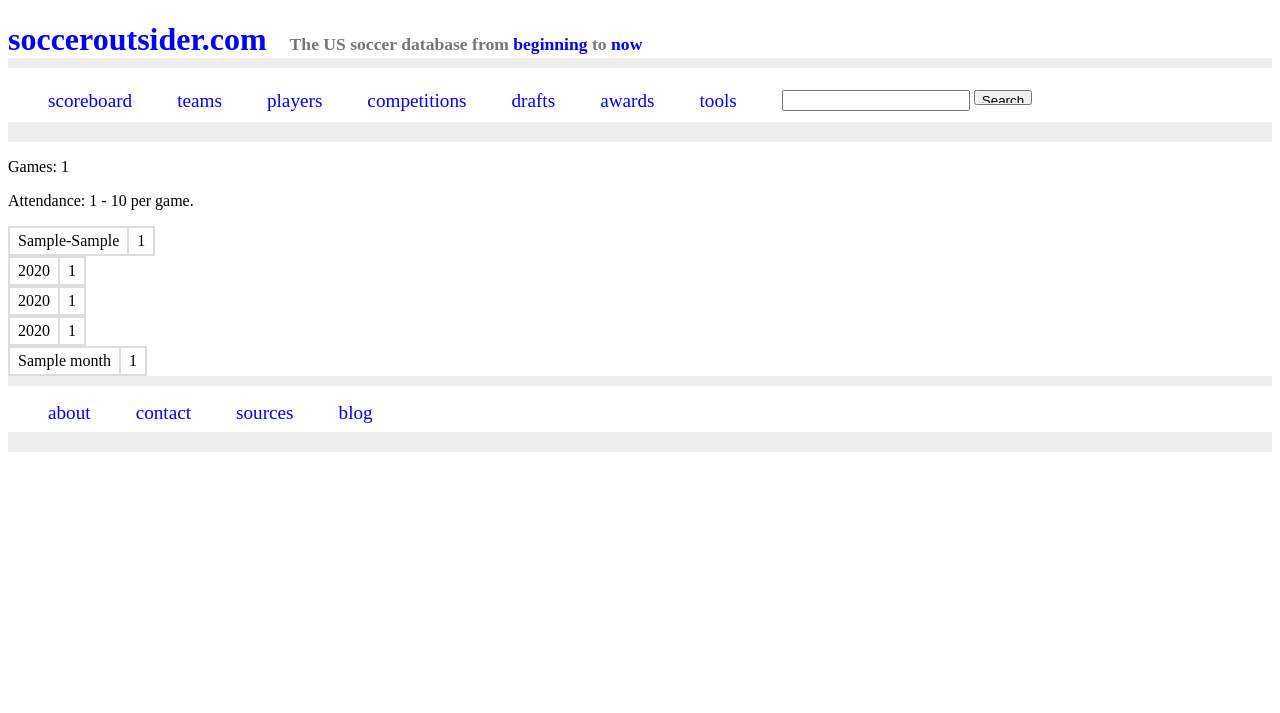
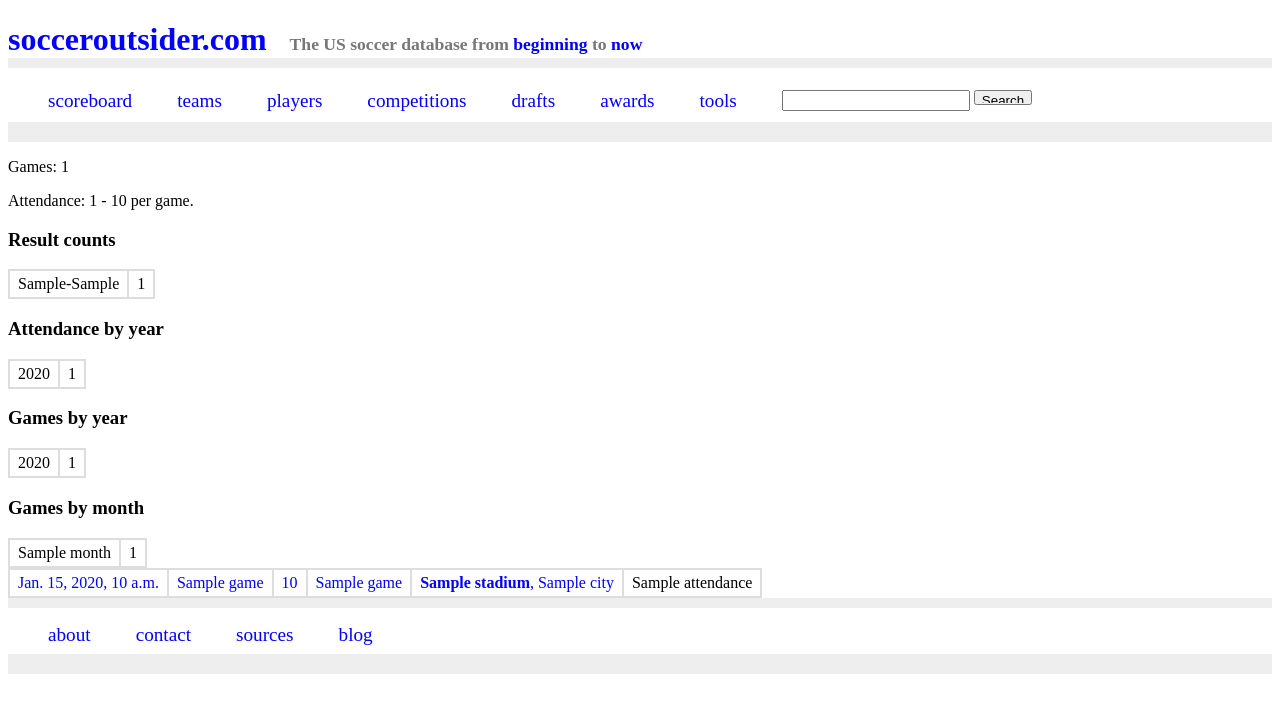
Before and after one commit to SoccerStatsUS/s2, a Django app: template templates/games/index.html in a window 1280 px wide. Shown: the top 713 px of the page. Run offline with Django 3.2, Linux system fonts and the light colour scheme; the template is opened without the code that fills it: most values are stand-ins (such as "Sample title", 1, 10 or a date in 2020); some libraries are stand-ins or nearby versions.

Commit message:
Add record attendance data to competition, game views.

```diff
--- a/templates/games/index.html
+++ b/templates/games/index.html
@@ -6,7 +6,7 @@
 
 <p>Attendance: {{ total_attendance }} - {{ average_attendance }} per game.</p>
 
-
+<h3>Result counts</h3>
 <table>
 {% for result, count in results %}
 <tr>
@@ -17,16 +17,7 @@
 </table>
 
 
-<table>
-{% for year, count in years %}
-<tr>
-  <td>{{ year }}</td>
-  <td>{{ count }}</td>
-</tr>
-{% endfor %}
-</table>
-
-
+<h3>Attendance by year</h3>
 <table>
 {% for year, count in attendance_years %}
 <tr>
@@ -36,7 +27,7 @@
 {% endfor %}
 </table>
 
-
+<h3>Games by year</h3>
 <table>
 {% for year, count in game_years %}
 <tr>
@@ -46,7 +37,7 @@
 {% endfor %}
 </table>
 
-
+<h3>Games by month</h3>
 <table>
 {% for month, count in months %}
 <tr>
@@ -57,4 +48,7 @@
 </table>
 
 
+{% include "templatetags/top_attendance.html" %}
+
+
 {% endblock %}
--- /dev/null
+++ b/templates/templatetags/result_fragment.html
@@ -0,0 +1,28 @@
+
+    {% if game.winner == game.team1 %}
+    <td><a href="{% url team_detail game.team1.slug %}"><strong>{{ game.team1_original_name }}</strong></a></td>
+    {% else %}
+    <td><a href="{% url team_detail game.team1.slug %}">{{ game.team1_original_name }}</a></td>
+    {% endif %}
+
+    <td><a href="{% url game_detail game.id %}">{{ game.score_or_result }}</a></td>
+
+    {% if game.winner == game.team2 %}
+    <td><a href="{% url team_detail game.team2.slug %}"><strong>{{ game.team2_original_name }}</strong></a></td>
+    {% else %}
+    <td><a href="{% url team_detail game.team2.slug %}">{{ game.team2_original_name }}</a></td>
+    {% endif %}
+
+    {% if game.stadium %}
+    <td>
+      <a href="{% url stadium_detail game.stadium.slug %}"><strong>{{ game.stadium }}</strong></a>{% if game.city.slug %}<a href="{% url city_detail game.city.slug %}">, {{ game.city.name }}</a>{% endif %}
+    </td>
+
+
+    {% else %}
+    {% if game.city %}
+    <td><a href="{% url city_detail game.city.slug %}">{{ game.city }}</a></td>
+    {% else %}
+    <td></td>
+    {% endif %}
+    {% endif %}
--- /dev/null
+++ b/templates/templatetags/top_attendance.html
@@ -0,0 +1,11 @@
+
+<table>
+{% for game in games %}
+<tr>
+  <td><a href="{% url game_detail game.id %}">{{ game.date }}</a></td>
+
+  {% include "templatetags/result_fragment.html" %}
+  <td>{{ game.attendance }}</td>
+</tr>
+{% endfor %}
+</table>
```
Also changed, not shown: competitions/views.py (+6 -1 lines), games/views.py (+8 -5 lines), templates/competitions/competition_detail.html (+13 -1 lines).
